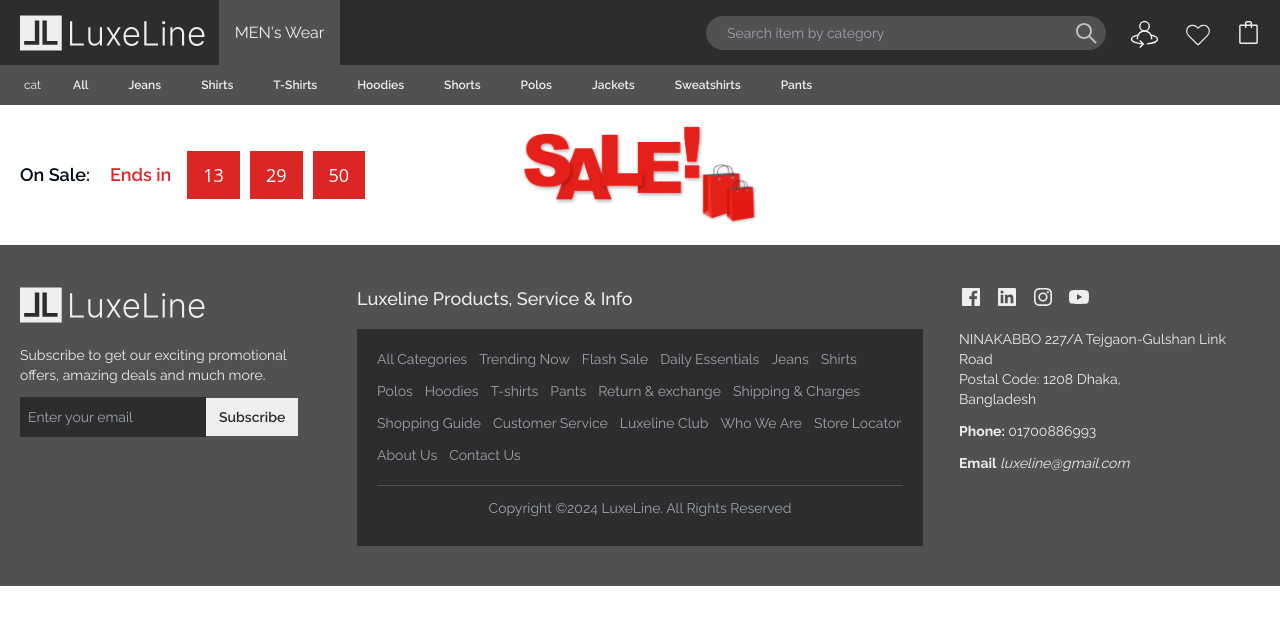
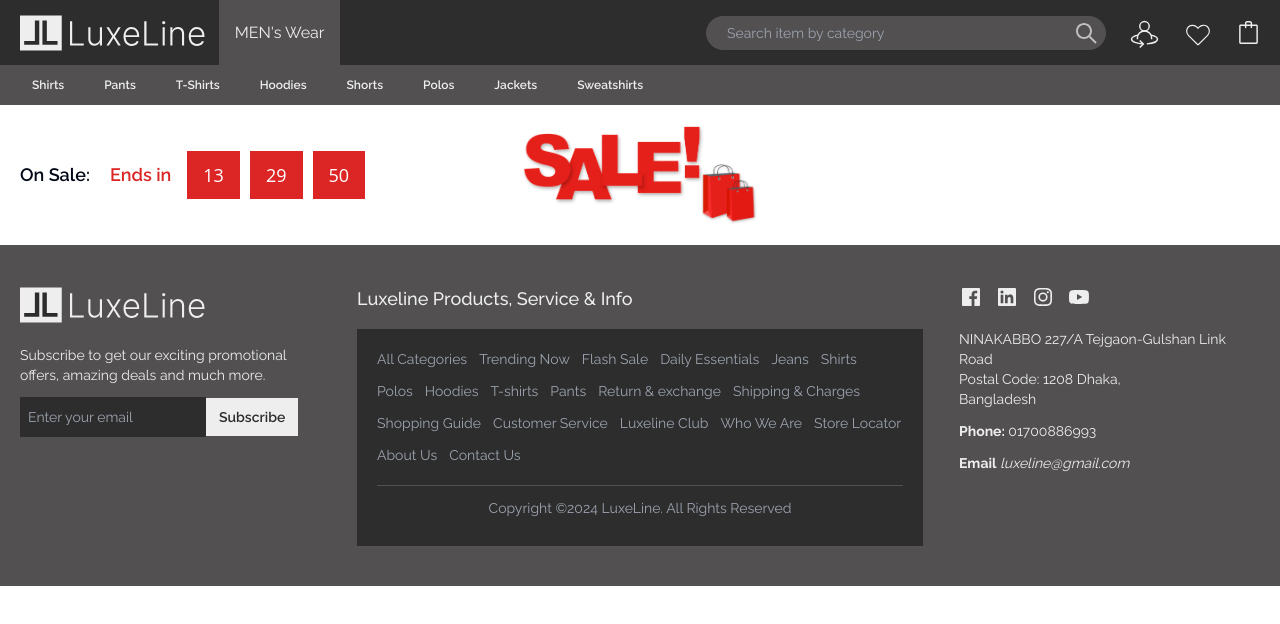
Before and after one commit to farjanaIslamNipa/luxeline-frontent, a Next.js app: page /flash-sale in a window 1280 px wide. Shown: the top 624 px of the page. Built offline with nearby package versions, Linux system fonts and the light colour scheme.

Commit message:
make single product page dynamic

```diff
--- /dev/null
+++ b/src/app/(web)/(all-products)/mens-clothing/[productId]/page.tsx
@@ -0,0 +1,38 @@
+import Gallery from "@/components/products/Gallery";
+
+
+interface TProductId {
+  params: {
+    productId: string;
+  };
+}
+
+
+const SingleProduct = async({params} : TProductId) => {
+  const res = await fetch(`http://localhost:5000/api/v1/products/${params.productId}`, {
+  next: {
+    revalidate: 30
+  }
+})
+
+  const { data:product }= await res.json()
+
+  return (
+    <div className="custom-container pt-10 pb-10">
+      <div className="grid grid-cols-2 gap-x-8">
+        <div className="">
+          <Gallery images={product.images} />
+        </div>
+        <div className="space-y-1">
+          <p className="text-2xl font-bold text-brandLight">{product?.title}</p>
+          <p><span className="font-semibold">Category:</span> <span className="capitalize">{product?.category}</span></p>
+          <p><span className="font-semibold">Rating:</span> <span className="capitalize">{product?.rating} Star</span></p>
+          <p><span className="font-semibold">Price:</span> <span className="number-font">{product?.currentPrice} BDT</span></p>
+          <p><span className="font-semibold">Product Detail:</span> <span>{product?.description}</span></p>
+        </div>
+      </div>
+    </div>
+  );
+};
+
+export default SingleProduct;
--- a/src/app/(web)/(all-products)/mens-clothing/page.tsx
+++ b/src/app/(web)/(all-products)/mens-clothing/page.tsx
@@ -1,13 +1,38 @@
-import FilteringSidebar from "@/components/all-products/FilteringSidebar";
+import FilteringSidebar from "@/components/products/FilteringSidebar";
+import ProductCard from "@/components/cards/ProductCard";
+import {TProduct} from "@/types";
 
-const MensClothing = () => {
+const MensClothing = async({searchParams} : {searchParams: Record<string, unknown>}) => {
+  const category = searchParams.category;
+  const res = await fetch(`http://localhost:5000/api/v1/products?category=${category}`, {
+    next: {
+      revalidate: 30
+    }
+  })
+  const { data:products }= await res.json()
+
   return (
     <div className="custom-container pt-5 pb-10">
       <div className="flex">
         <div className="bg-gray-100 min-w-[300px] p-5">
           <FilteringSidebar />
         </div>
-        <div className="p-4 flex-1"></div>
+
+        {/* Product section */}
+        <div className="p-4 flex-1 bg-gray-100">
+        {
+        products.length > 0 ?
+        <div className="grid grid-cols-3 gap-4">
+          {
+            products.map((product : TProduct) => <ProductCard product={product} key={product._id} />)
+          }
+        </div>
+        :
+        <div className="h-[40vh] flex justify-center items-center">
+          <p className="text-center py-5 font-bold text-3xl text-red-700">No item found !</p>
+        </div>
+      }
+        </div>
       </div>
     </div>
   );
--- a/src/app/(web)/products/[productId]/page.tsx
+++ /dev/null
@@ -1,46 +0,0 @@
-'use client'
-import ImageGallery from "react-image-gallery";
-import 'react-image-gallery/styles/css/image-gallery.css';
-
-const images = [
-  {
-    original: "https://picsum.photos/id/1018/1000/600/",
-    thumbnail: "https://picsum.photos/id/1018/250/150/",
-  },
-  {
-    original: "https://picsum.photos/id/1015/1000/600/",
-    thumbnail: "https://picsum.photos/id/1015/250/150/",
-  },
-  {
-    original: "https://picsum.photos/id/1019/1000/600/"
-  },
-];
-
-
-interface TProductId {
-  params: {
-    productId: string;
-  };
-}
-const SingleProduct = ({params} : TProductId) => {
-  return (
-    <div className="custom-container pt-10 pb-10">
-      single product {params.productId}
-      <div className="grid grid-cols-2">
-        <div className="">
-          <ImageGallery
-            showFullscreenButton={false}
-            showPlayButton={false}
-            showNav={false}
-            thumbnailPosition='left'
-            items={images} />
-        </div>
-        <div>
-
-        </div>
-      </div>
-    </div>
-  );
-};
-
-export default SingleProduct;
--- a/src/app/(web)/products/page.tsx
+++ b/src/app/(web)/products/page.tsx
@@ -12,9 +12,18 @@
   const { data:products }= await res.json()
 
   return (
-    <div className="grid grid-cols-3 gap-4">
+    <div>
       {
-        products.map((product : TProduct) => <TrendingProductCard product={product} key={product._id} />)
+        products.length > 0 ?
+        <div className="grid grid-cols-3 gap-4">
+          {
+            products.map((product : TProduct) => <TrendingProductCard product={product} key={product._id} />)
+          }
+        </div>
+        :
+        <div className="h-[40vh] flex justify-center items-center">
+          <p className="text-center py-5 font-bold text-3xl text-red-700">No item found !</p>
+        </div>
       }
     </div>
   );
--- a/src/app/globals.css
+++ b/src/app/globals.css
@@ -93,6 +93,10 @@
   resize: none;
 }
 
+.active-category{
+  background-color: aqua;
+}
+
 .custom-container {
   @apply w-full max-w-[1400px] mx-auto px-5;
 }
@@ -118,7 +122,7 @@
   @apply pt-12 md:pt-14 lg:pt-[70px] xl:pt-[100px];
 }
 .nav-item{
-  @apply h-full flex items-center bg-brandLight hover:bg-brandLighter transition-all duration-150 hover:text-brand font-semibold px-2
+  @apply h-full flex items-center hover:bg-brandLighter transition-all duration-150 hover:text-brand font-semibold px-2 capitalize
 }
 .header-carousel-card {
   @apply bg-white p-3 lg:p-6 shadow-[0_3px_6px_rgba(0,0,0,0.16),0_3px_6px_rgba(0,0,0,0.23)] my-2 mx-2
--- /dev/null
+++ b/src/components/cards/ProductCard.tsx
@@ -0,0 +1,25 @@
+import {TProduct} from "@/types";
+import Image from "next/image";
+import Link from "next/link";
+
+
+const ProductCard = ({product} : {product: TProduct}) => {
+  return (
+    <Link href={`/mens-clothing/${product._id}`} className="flash-sale-card flex flex-col justify-between relative">
+      <div className="w-full relative h-[300px] bg-brandLighter">
+        <Image src={product.images[0]} fill alt="Flash Sale" className="mx-auto object-cover" />
+      </div>
+      <div className="px-2 pb-5">
+        <p className="font-semibold mt-4 mb-1 text-brand leading-5">{product.title}</p>
+        <p className="font-bold text-base text-brand">
+          Price:&nbsp;
+          <span className="number-font">{product?.currentPrice}</span>
+          <span className="text-sm">&nbsp;BDT</span>
+          <span className="ml-3 font-medium line-through text-gray-500 number-font text-sm">2990 BDT</span>
+          </p>
+      </div>
+    </Link>
+  );
+};
+
+export default ProductCard;
--- /dev/null
+++ b/src/components/products/Gallery.tsx
@@ -0,0 +1,31 @@
+'use client'
+import ImageGallery from "react-image-gallery";
+import 'react-image-gallery/styles/css/image-gallery.css';
+
+type TProdImage = {
+  original: string;
+  thumbnail: string;
+}
+
+
+const Gallery = ({images} : {images: string[]}) => {
+
+  const prodImages : TProdImage[] = []
+  images.map((image) => {
+    prodImages.push({original: image, thumbnail: image})
+  })
+
+
+  return (
+    <>
+      <ImageGallery
+      showFullscreenButton={false}
+      showPlayButton={false}
+      showNav={false}
+      thumbnailPosition='left'
+      items={prodImages} />
+    </>
+  );
+};
+
+export default Gallery;
--- a/src/components/shared/navbar/CategoryNavbar.tsx
+++ b/src/components/shared/navbar/CategoryNavbar.tsx
@@ -2,8 +2,7 @@
 import {cn} from "@/lib/utils";
 import Image from "next/image";
 import assets from '@/assets/index'
-import Link from "next/link";
-import {useRouter} from "next/navigation";
+import useCategoryNavigation from "@/hooks/useCategoryNavigation";
 
 
 type TNavbarProps = {
@@ -12,11 +11,8 @@
 }
 
 const CategoryNavbar = ({expand, toggleMenu} : TNavbarProps) => {
-  const router = useRouter();
+  const {goToCategory} = useCategoryNavigation()
 
-  const goTo = (value : string) => {
-    router.push(`/products?category=${value}`);
-  }
 
   return (
     <div className={cn("w-0 md:w-auto small-device-collapse-nav bg-opacity-50 md:bg-opacity-100 bg-brandLight text-brandLighter text-xs", { "w-full": expand })}>
@@ -36,17 +32,15 @@
             <Image src={assets.global.logo} alt="Logo" className="h-9 w-auto" />
           </div>
           <div className="flex flex-col md:flex-row items-start md:items-center gap-5 md:gap-3 lg:gap-6 h-10">
-         <button onClick={() => goTo('Hoodies')}>cat</button>
-            <Link href="/mens-clothing" className="nav-item">All</Link>
-            <Link href="/products" className="nav-item">Jeans</Link>
-            <Link href="/Category" className="nav-item">Shirts</Link>
-            <Link href="/Category" className="nav-item">T-Shirts</Link>
-            <Link href="/Category" className="nav-item">Hoodies</Link>
-            <Link href="/Category" className="nav-item">Shorts</Link>
-            <Link href="/Category" className="nav-item">Polos</Link>
-            <Link href="/Category" className="nav-item">Jackets</Link>
-            <Link href="/Category" className="nav-item">Sweatshirts</Link>
-            <Link href="/Category" className="nav-item">Pants</Link>
+            <button onClick={() => goToCategory('shirts')} className="nav-item">Shirts</button>
+            <button onClick={() => goToCategory('pants')} className="nav-item">Pants</button>
+            <button onClick={() => goToCategory('t-shirts')} className="nav-item">T-Shirts</button>
+            <button onClick={() => goToCategory('hoodies')} className="nav-item">Hoodies</button>
+            <button onClick={() => goToCategory('shorts')} className="nav-item">Shorts</button>
+            <button onClick={() => goToCategory('polos')} className="nav-item">Polos</button>
+            <button onClick={() => goToCategory('jackets')} className="nav-item">Jackets</button>
+            <button onClick={() => goToCategory('sweatshirts')} className="nav-item">Sweatshirts</button>
+
           </div>
         </div>
       </div>
--- /dev/null
+++ b/src/hooks/useCategoryNavigation.tsx
@@ -0,0 +1,13 @@
+import {useRouter} from "next/navigation";
+
+const useCategoryNavigation = () => {
+  const router = useRouter();
+
+  const goToCategory = (category: string) => {
+    router.push(`/mens-clothing?category=${category}`);
+  };
+
+  return { goToCategory };
+};
+
+export default useCategoryNavigation;
--- a/src/types/index.ts
+++ b/src/types/index.ts
@@ -4,6 +4,7 @@
   images: string[];
   oldPrice: number;
   currentPrice: number;
+  description: string;
   isFlashSale: boolean;
   isTrending: boolean;
   rating: number;
```
Also changed, not shown: src/components/products/FilteringSidebar.tsx (renamed from src/components/all-products/FilteringSidebar.tsx).
